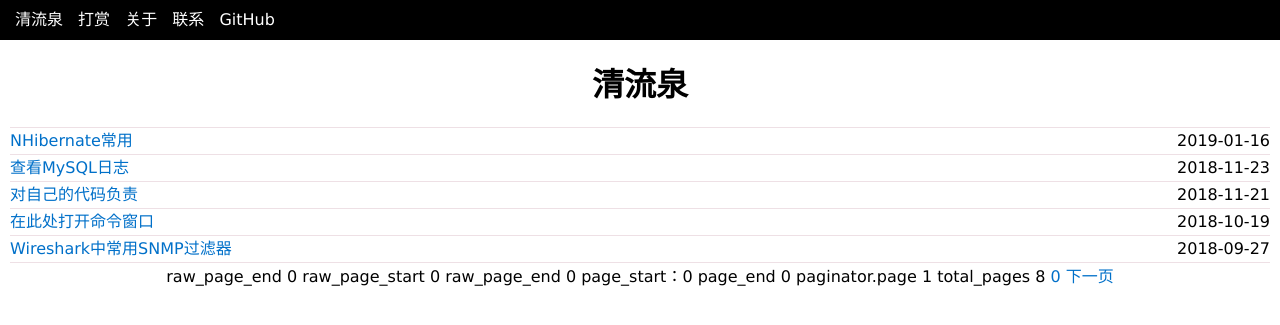
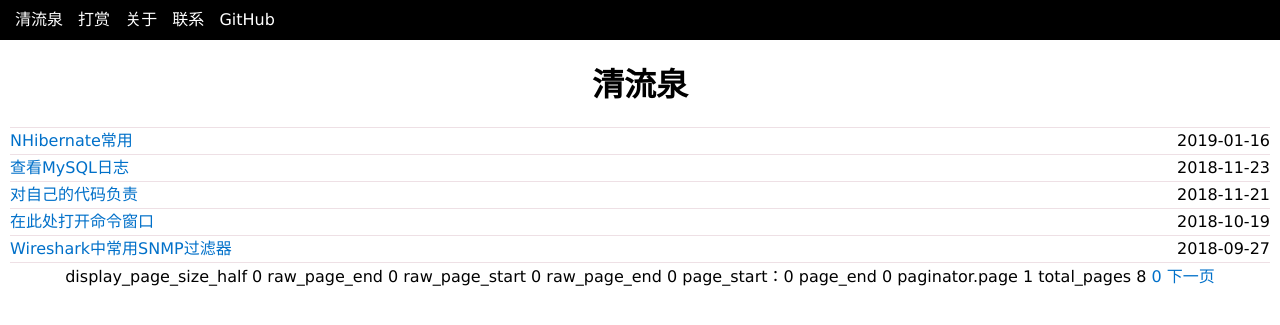
Before and after one commit to yinyongxian/yinyongxian.github.io, a Jekyll site: the page built from index.html, in a window 1280 px wide. Shown: the top 325 px of the page. Built offline with Jekyll 4.4.1, drawn with Linux system fonts in a browser that asks for light colours; the list of posts is cut into pages by our own code.

Commit message:
display_page_size_half

```diff
--- a/index.html
+++ b/index.html
@@ -50,6 +50,7 @@ title: 清流泉
     <!-- 显示页数 -->
     {% assign  display_page_size = 5 %}
     {% assign  display_page_size_half = {{ display_page_size | divided_by: 2 }} %}
+    display_page_size_half {{ display_page_size_half }}
     {% assign  paginator_page = {{ 0 | plus: paginator.page }} %}
     {% assign  paginator_total_pages = {{ 0 | plus: paginator.total_pages }} %}
 
```
